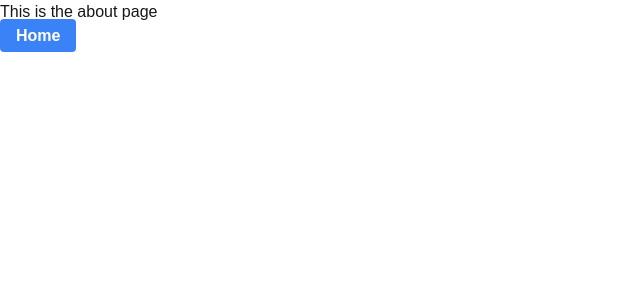
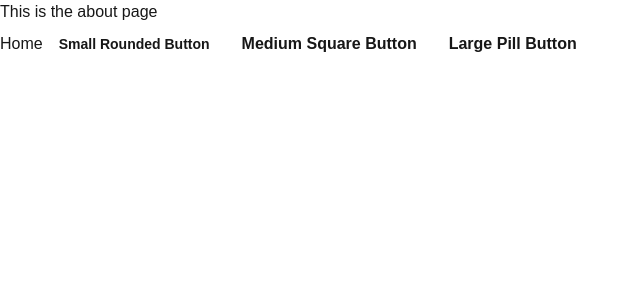
Before and after one commit to Donald-Edinam/alx-project-0x02-setup, a Next.js app in the folder alx-project-0x02/: page /about in a window 1280 px wide. Shown: the top 300 px of the page, without its empty margins (0-640 px from the left). Built offline with nearby package versions, Linux system fonts and the light colour scheme.

Commit message:
Add: Buttons implemented

```diff
--- /dev/null
+++ b/alx-project-0x02/components/common/Button.tsx
@@ -0,0 +1,22 @@
+import { ButtonProps } from '@/interfaces'
+import React from 'react'
+import '@/styles/styles/button.css'
+
+const Button: React.FC<ButtonProps> = ({
+    children,
+    onClick,
+    size = 'md',
+    shape = 'rounded-md',
+    className
+}) => {
+  return (
+    <button
+    className={
+        `${shape} ${size === 'sm' ? 'py-1 px-2 text-sm' : size === 'md' ? 'py-2 px-4' : 'py-3 px-6'} ${className} custom-button`
+    }
+    onClick={onClick}
+    >{children}</button>
+  )
+}
+
+export default Button
--- a/alx-project-0x02/pages/about.tsx
+++ b/alx-project-0x02/pages/about.tsx
@@ -1,13 +1,15 @@
 import Link from 'next/link'
 import React from 'react'
+import Button from '@/components/common/Button'
 
 const about = () => {
   return (
    <>
     <h1>This is the about page</h1>
-    <Link
-    className='bg-blue-500 hover:bg-blue-700 text-white font-bold py-2 px-4 rounded'
-    href="/">Home</Link>
+    <Link href="/">Home</Link>
+    <Button size="sm" shape="rounded-sm ">Small Rounded Button</Button>
+    <Button size="md" shape="rounded-md ">Medium Square Button</Button>
+    <Button size="lg" shape="rounded-full">Large Pill Button</Button>
    </>
 
   )
--- /dev/null
+++ b/alx-project-0x02/styles/styles/button.css
@@ -0,0 +1,48 @@
+/* General Button Styles */
+.custom-button {
+    font-family: Arial, sans-serif;
+    font-weight: bold;
+    cursor: pointer;
+    border: none;
+    padding: 8px 16px;
+    transition: background-color 0.3s ease, transform 0.2s ease;
+  }
+
+  .custom-button:active {
+    transform: scale(0.95);
+  }
+
+  /* Size Variations */
+  .small {
+    font-size: 12px;
+    padding: 4px 8px;
+  }
+
+  .medium {
+    font-size: 16px;
+    padding: 8px 16px;
+  }
+
+  .large {
+    font-size: 20px;
+    padding: 12px 24px;
+  }
+
+  /* Shape Variations */
+  .rounded-sm {
+    border-radius: 4px;
+  }
+
+  .rounded-md {
+    border-radius: 8px;
+  }
+
+  .rounded-full {
+    border-radius: 9999px;
+  }
+
+  /* Hover Effect */
+  .custom-button:hover {
+    background-color: #007bff;
+    color: white;
+  }
```
Also changed, not shown: alx-project-0x02/interfaces/index.ts (+11 -3 lines).
